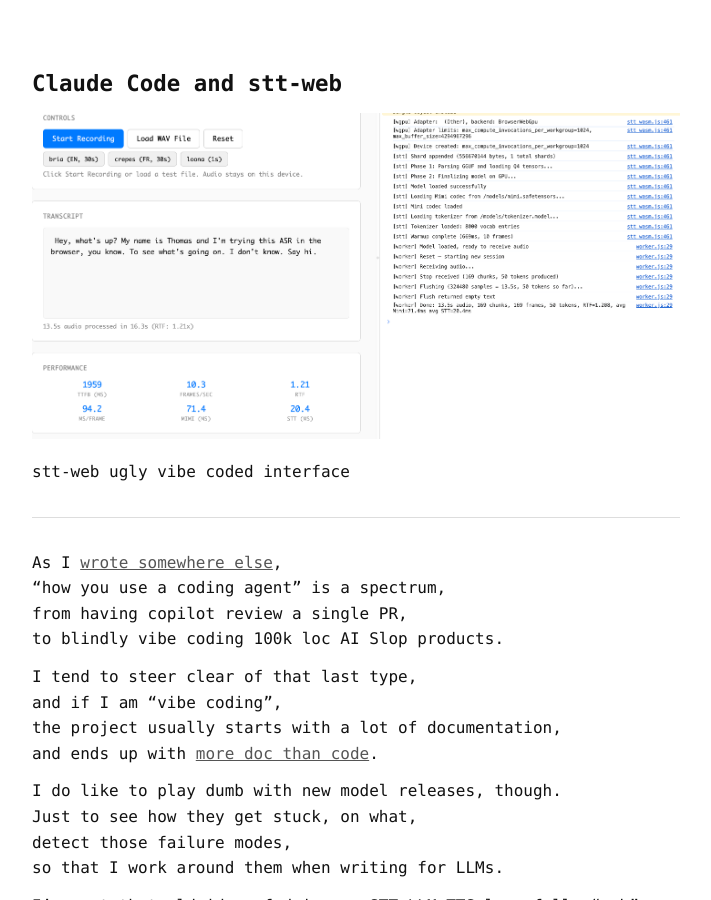
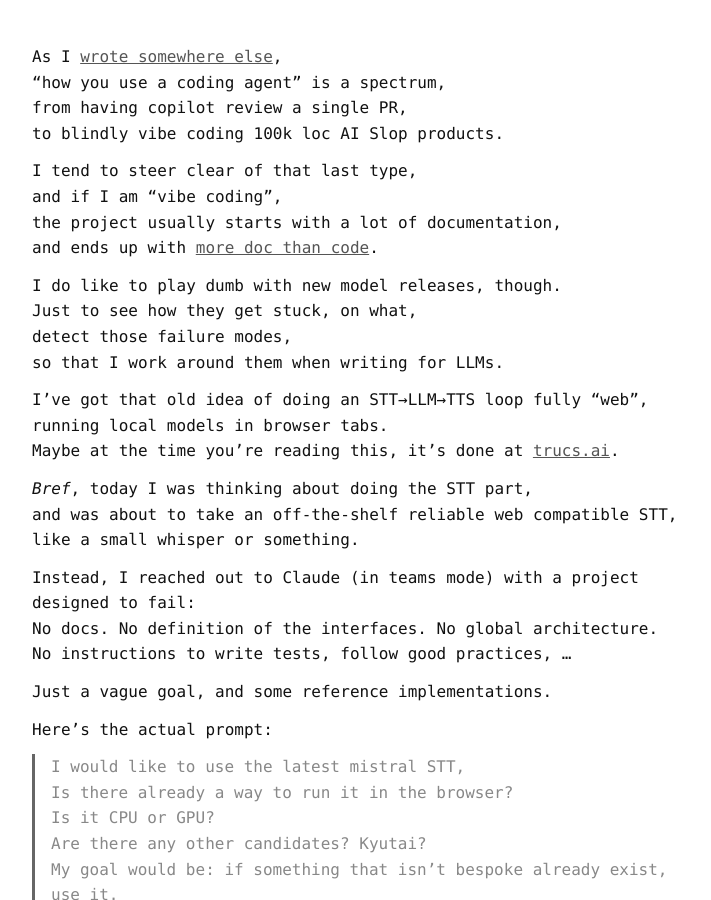
Before and after one commit to idle-intelligence/trucs.ai, a Jekyll site: the page built from blog/claude-code-and-stt-web.md, in a window 1280 px wide and 900 px high. Shown: the whole window, without its empty margins (284-995 px from the left). Built offline with Jekyll 4.4.1, drawn with Linux system fonts in a browser that asks for light colours.

Commit message:
miving around

```diff
--- a/blog/claude-code-and-stt-web.md
+++ b/blog/claude-code-and-stt-web.md
@@ -1,14 +1,6 @@
 ---
 layout: default
 title: "Claude Code and stt-web"
----
-
-# Claude Code and stt-web
-
-<img src="/blog/images/stt-web.png" alt="a screenshot of stt-web running in the browser" width="680">
-
-stt-web ugly vibe coded interface
-
 ---
 
 As I [wrote somewhere else](/blog/),
```
